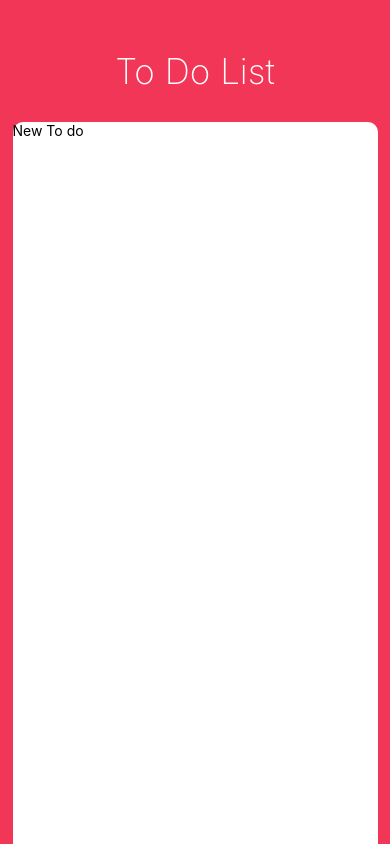
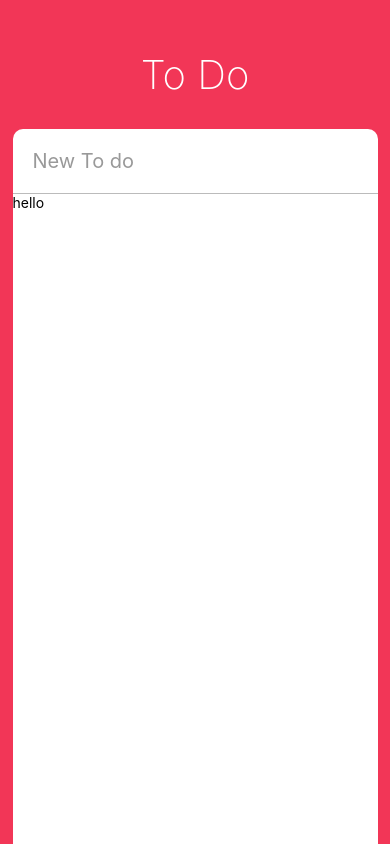
Before and after one commit to Covee/ToDo_app_reactNative, a React Native app: screen / in a window 390 px wide. Built offline with nearby package versions, Linux system fonts and the light colour scheme.

Commit message:
input styling, make seperate file as 'ToDo.js'

```diff
--- a/App.js
+++ b/App.js
@@ -5,23 +5,44 @@
           StatusBar,
           TextInput,
           Dimensions,
-          Platform
+          Platform,
+          ScrollView,
         } from 'react-native';
+import ToDo from "./ToDo";
 
 const { height, width } = Dimensions.get("window");
 
 export default class App extends React.Component {
+  state = {
+    newToDo: "",
+  }
   render() {
+    const { newToDo } = this.state;
     return (
       <View style={styles.container}>
         <StatusBar barStyle="light-content" />
-        <Text style={styles.title}>To Do List</Text>
+        <Text style={styles.title}>To Do</Text>
         <View style={styles.card}>
-          <TextInput style={styles.input} placeholder={"New To do"} />
+          <TextInput style={styles.input}
+                    placeholder={"New To do"}
+                    value={newToDo}
+                    onChangeText={this._controlNewToDo}
+                    placeholderTextColor={"#999"}
+                    returnKeyType={"done"}
+
+          />
+          <ScrollView>
+            <ToDo />
+          </ScrollView>
         </View>
       </View>
     );
   }
+  _controlNewToDo = text => {
+    this.setState({
+      newToDo: text,
+    });
+  };
 }
 
 const styles = StyleSheet.create({
@@ -32,7 +53,7 @@
   },
   title: {
     color: "white",
-    fontSize: 35,
+    fontSize: 40,
     marginTop: 50,
     fontWeight: "200",
     marginBottom: 30,
@@ -57,5 +78,12 @@
         elevation: 3,
       },
     })
+  },
+  input: {
+    padding: 20,
+    fontSize: 20,
+    borderBottomColor: "#bbb",
+    borderBottomWidth: 1,
+
   }
 });
--- /dev/null
+++ b/ToDo.js
@@ -0,0 +1,15 @@
+import React, { Component } from 'react';
+import { View, Text, TouchableOpacity, StyleSheet } from "react-native"
+
+export default class ToDo extends Component{
+	render(){
+		return(
+			<View>
+				<Text>hello</Text>
+
+			</View>
+		);
+	}
+}
+
+const styles = StyleSheet.create({})
```
